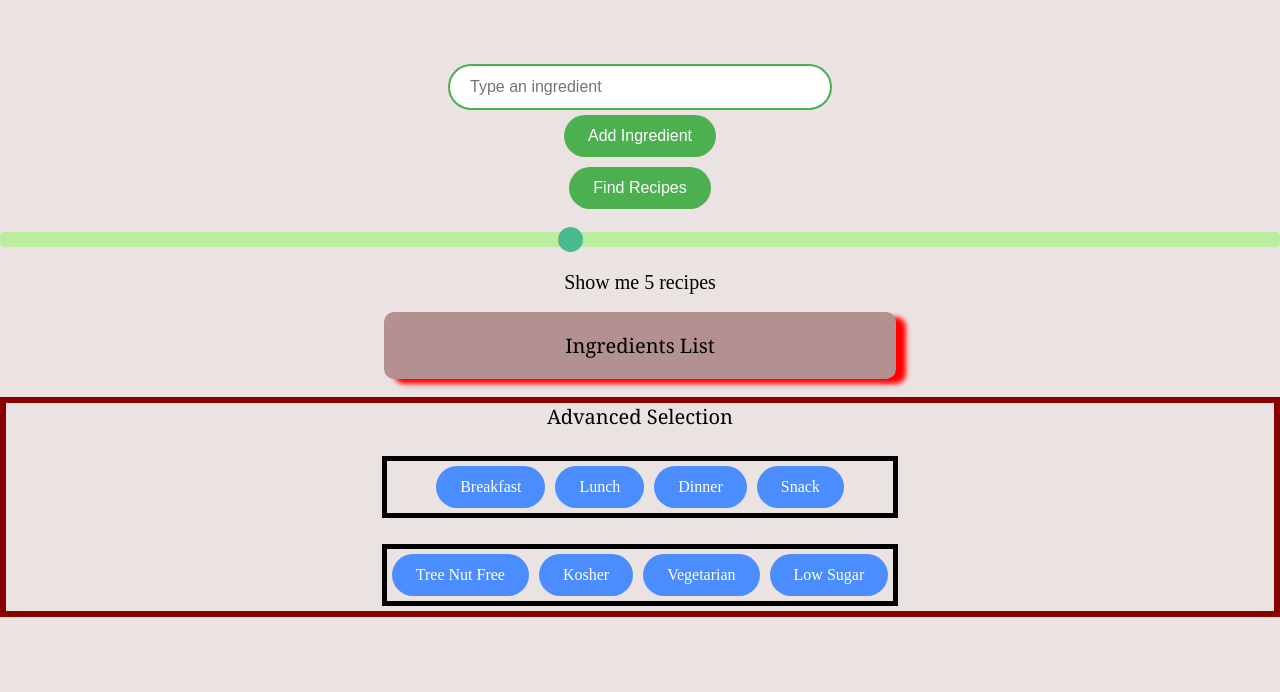
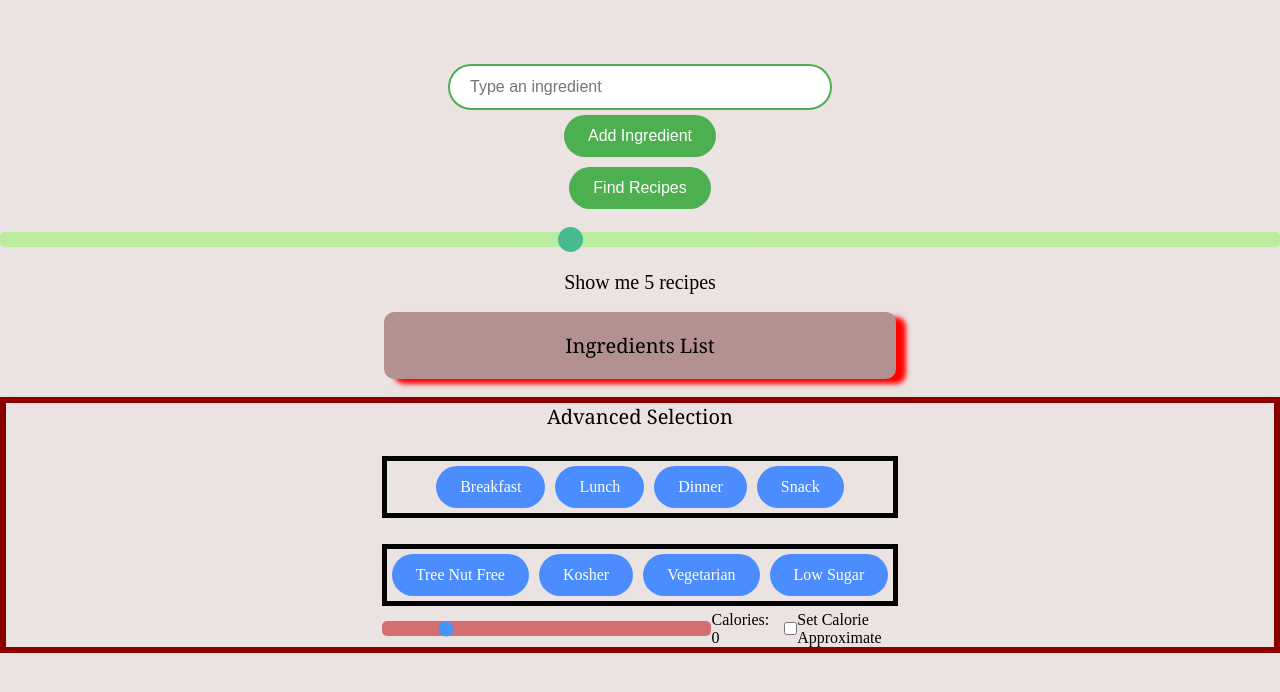
Before and after one commit to WillMarcuss/RecipeSearch, a plain HTML site: page index.html in a window 1280 px wide. Drawn offline with Linux system fonts and the light colour scheme.

Commit message:
added slider on gui

```diff
--- a/index.html
+++ b/index.html
@@ -53,6 +53,13 @@
                 <label for="lowsugar">Low Sugar</label>
             </div>
         </form>
+        <div class="calorie-container" id="calorie-container">
+            <input type="range" min="100" max="5000" value="1000" class="calorie-slider" id="calorie-slider">
+            <label for="calorie-slider" class="subtitle" id="numCals">Calories:</label>
+            <input type="checkbox" id="setCals" class="checkbox">
+            <label for="setCals">Set Calorie Approximate</label>
+        </div>
+
     </div>
 
 
--- a/index.js
+++ b/index.js
@@ -6,6 +6,7 @@ let numRecipes = 0
 let Inum = 0
 let once = false
 let btns = []
+numCalories = 0
 function findRecipes() {
     if (ingredientList.length > 0) {
         const appID = "126f853d"
@@ -183,3 +184,14 @@ slider.oninput = function () {
     document.getElementById("numRecipes").innerHTML = "Show me " + this.value + " recipes"
     numRecipes = this.value
 }
+
+var Cslider = document.getElementById("calorie-slider");
+document.getElementById("numCals").innerHTML = "Calories: " + numCalories
+numCalories = Cslider.value
+
+// Update the current slider value (each time you drag the slider handle)
+Cslider.oninput = function () {
+    console.log(this.value);
+    document.getElementById("numCals").innerHTML = "Calories: " + numCalories
+    numCalories = this.value
+}
--- a/styles.css
+++ b/styles.css
@@ -125,6 +125,20 @@ body{
     opacity: 1;
 }
 
+.calorie-slider{
+    -webkit-appearance: none;
+    appearance: none;
+    width: 100%;
+    height: 15px;
+    border-radius: 5px;
+    background: #cb3f3f;
+    outline: none;
+    opacity: 0.7;
+    -webkit-transition: .2s;
+    transition: opacity .2s;
+    padding-right: 5px;
+}
+
 .slider::-webkit-slider-thumb{
     -webkit-appearance: none;
     appearance: none;
@@ -245,3 +259,12 @@ form {
     justify-content: center;
     margin-bottom: 5px;
   }
+
+.calorie-container{
+    display: flex;
+    align-items: center;
+}
+
+.checkbox{
+    margin-left: 15px;
+}
```
